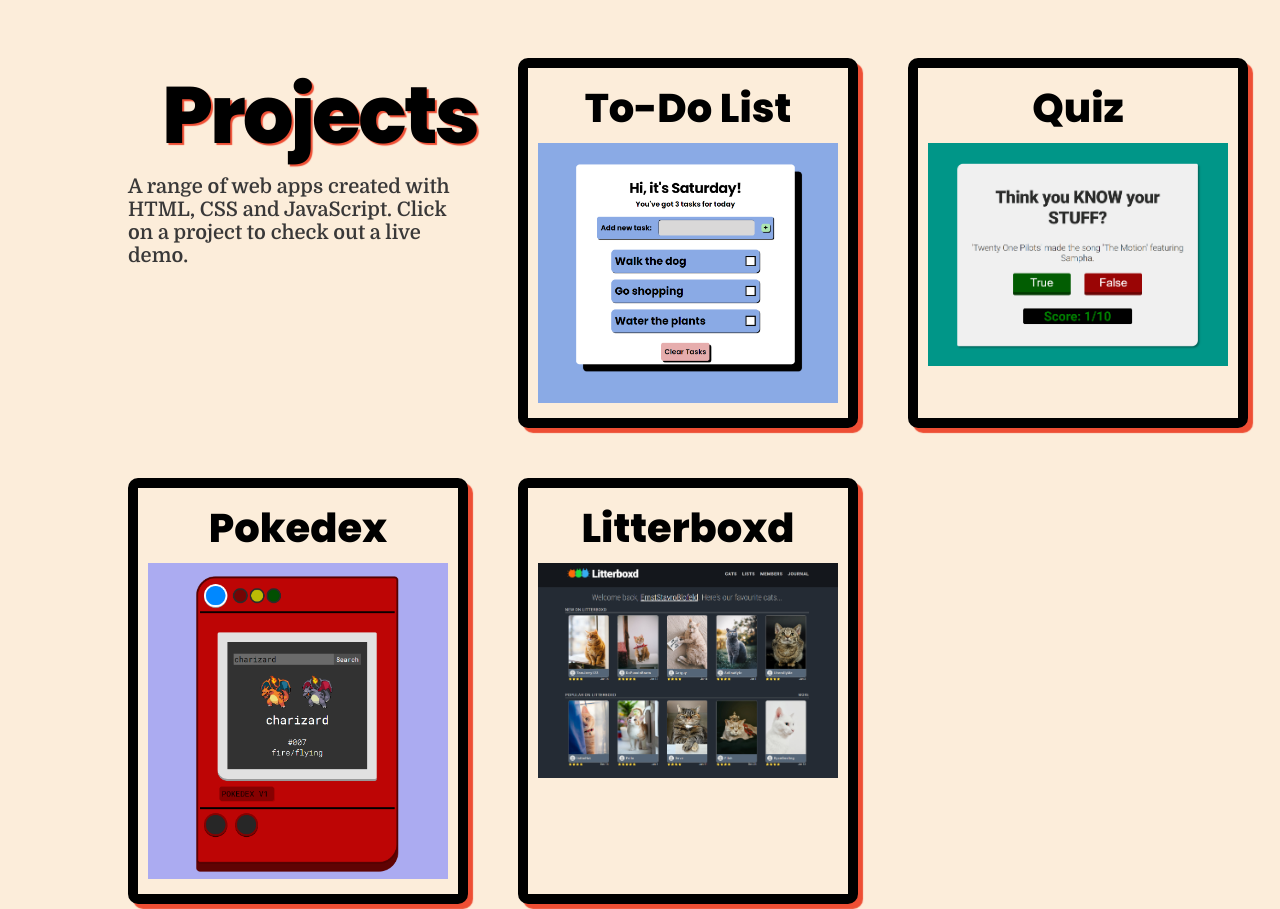
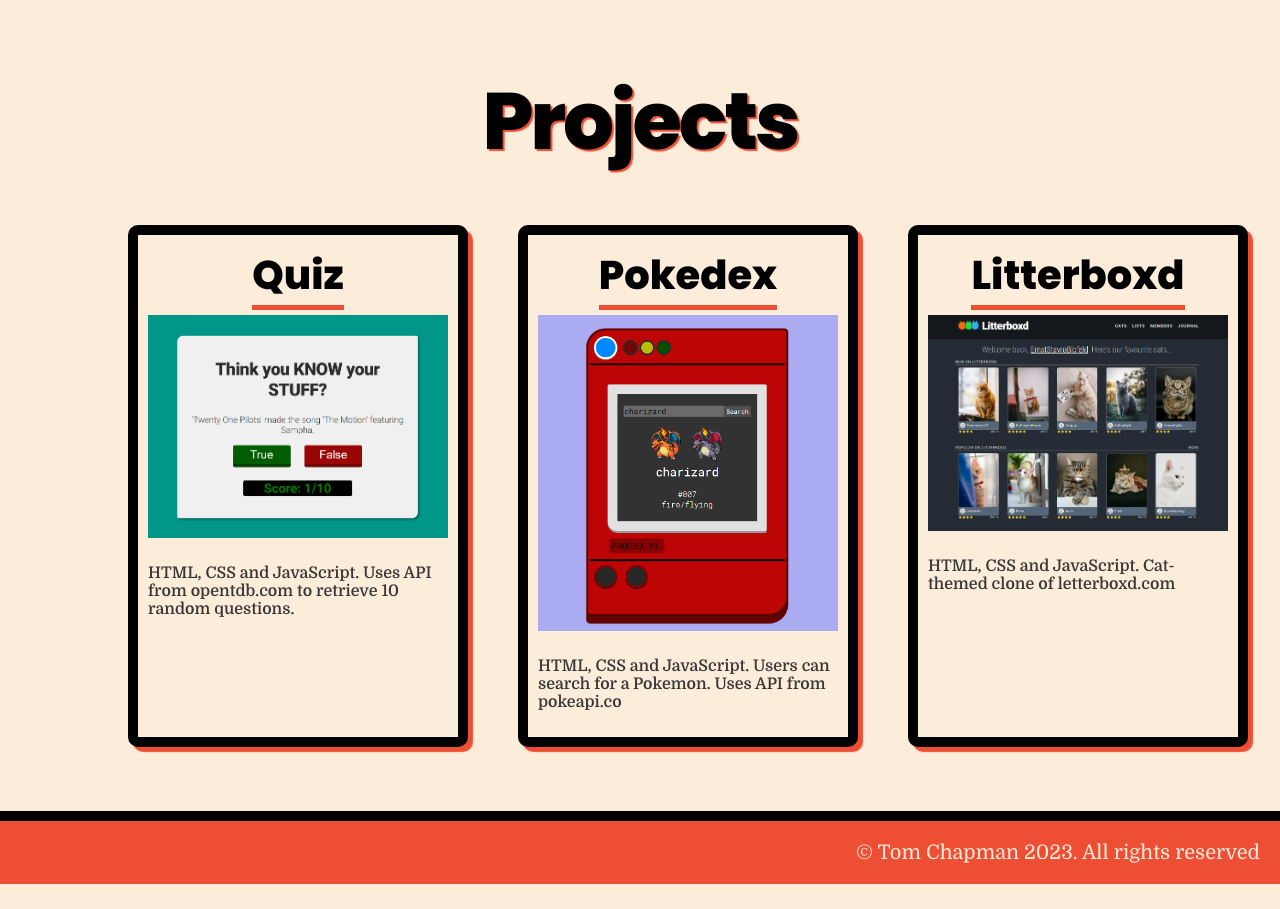
Before and after one commit to tomchaweb/new-portfolio, a plain HTML site: page index.html in a window 1280 px wide. Shown: the part 1203-2112 px from the top of the page. After the commit the page ends 2087 px from the top, so only its background shows below. Drawn offline with Linux system fonts and the light colour scheme.

Commit message:
Add files via upload

```diff
--- a/index.html
+++ b/index.html
@@ -56,38 +56,34 @@
     <div id="about-me-div">
         <div id="about-me-text">
             <h2>About Me</h2>
-            <p>Hello! I'm a game design graduate from Manchester with a passion for web design. I first got a small taste of web development during my time at university and have since rekindled my love for it and honed my skills through self-teaching. I'm ready to put these refined skills into practice and seek new challenges in the world of web development.</p>
+            <p>Hello! I'm a game design graduate from Manchester with a passion for web design. I first got a small taste of web development during my time at university and have since rekindled my love for it and honed my skills through self-teaching. I'm ready to put these refined skills into practice and seek new challenges in the world of web development in the role of a front-end developer.</p>
         </div>
     </div>
 
+    <div id="projects-text">
+        <h2>Projects</h2>
+    </div>
     <div id="projects-div">
-        <div id="projects-text">
-            <h2>Projects</h2>
-            <p>A range of web apps created with HTML, CSS and JavaScript. Click on a project to check out a live demo.</p>
-        </div>
-        <div class="project-card">
-            <h3>To-Do List</h3>
-            <a href="https://tomchaweb.github.io/to-do-list">
-                <img src="./assets/to-do-list.png" width="300px" alt="to-do-list app">
-            </a>
-        </div>
         <div class="project-card">
             <h3>Quiz</h3>
             <a href="https://tomchaweb.github.io/quiz-app">
                 <img src="./assets/quiz-app.png" width="300px" alt="to-do-list app">
             </a>
+            <p>HTML, CSS and JavaScript. Uses API from opentdb.com to retrieve 10 random questions.</p>
         </div>
         <div class="project-card">
             <h3>Pokedex</h3>
             <a href="https://tomchaweb.github.io/pokedex">
                 <img src="./assets/pokedex.png" width="300px" alt="pokedex app">
             </a>
+            <p>HTML, CSS and JavaScript. Users can search for a Pokemon. Uses API from pokeapi.co</p>
         </div>
         <div class="project-card">
             <h3>Litterboxd</h3>
-            <a href="">
+            <a href="https://tomchaweb.github.io/litterboxd/">
                 <img src="./assets/litterboxd.png" width="300px" alt="litterboxd website">
             </a>
+            <p>HTML, CSS and JavaScript. Cat-themed clone of letterboxd.com</p>
         </div>
     </div>
     <footer>
--- a/style.css
+++ b/style.css
@@ -242,11 +242,19 @@ a:hover {
     font-family: "Poppins", sans-serif;
     font-size: 4rem;
     font-weight: 800;
+    border-bottom: 5px solid #EE4E34;
 }
 
 .project-card >  a {
     font-size: 2rem;
     text-decoration: none;
+}
+
+.project-card  > p {
+    font-size: 1.6rem;
+    font-family: "Domine", serif;
+    font-weight: 600;
+    color: rgb(57, 56, 56);
 }
 
 footer {
@@ -263,6 +271,10 @@ footer > h3 {
     font-family: "Domine", serif;
     font-weight: 400;
     color: #FCEDDA;
+}
+
+.hidden {
+    display: none;
 }
 
 @media (max-width: 1200px){
```
